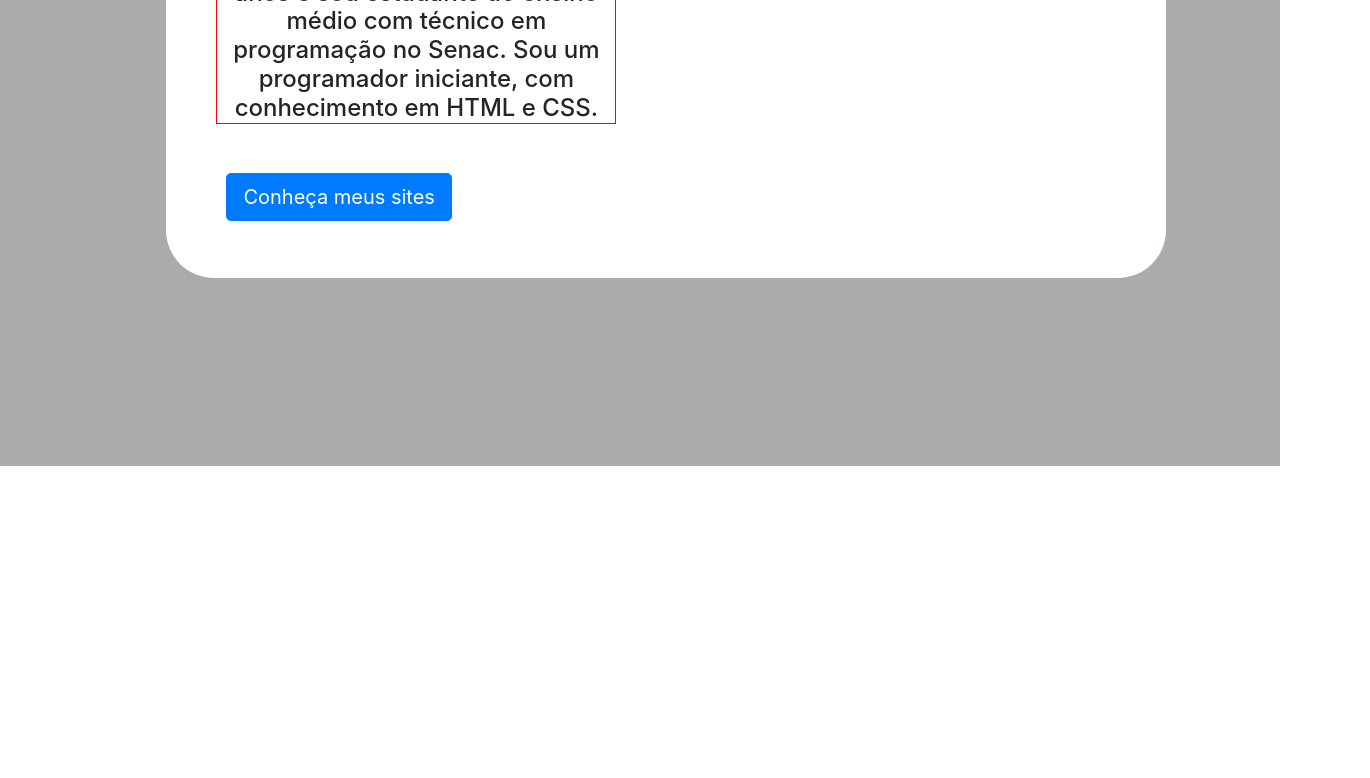
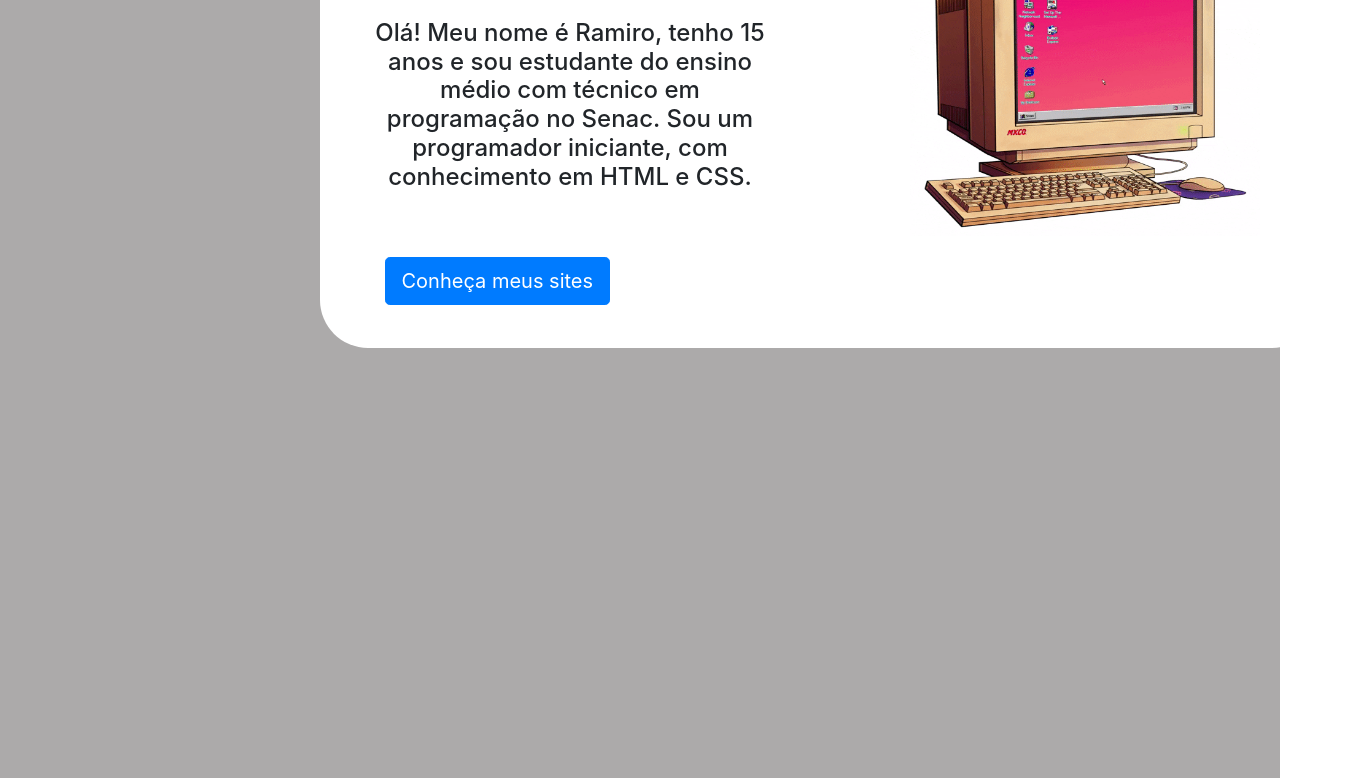
Before and after one commit to ramirotr/portfolio-ramiro, a plain HTML site: page index.html in a window 1280 px wide. Shown: the part 302-1080 px from the top of the page, 1370 px wide, since content can reach past the window. Before the commit the page ends 800 px from the top, so only its background shows below. Drawn offline with nearby package versions, Linux system fonts and the light colour scheme.

Commit message:
35%
ajustes para 1920x1080

```diff
--- a/index.html
+++ b/index.html
@@ -18,6 +18,7 @@
     </nav>
     <h2>SOBRE MIM</h2>
     <h4>Olá! Meu nome é Ramiro, tenho 15 anos e sou estudante do ensino médio com técnico em programação no Senac. Sou um programador iniciante, com conhecimento em HTML e CSS.</h4>
+    <img class="computador90ss" src="computador90ss.gif" alt="">
     <button type="button" id="botao-sites" class="btn btn-primary btn-lg"><a href="sites.html" style="color: white; text-decoration: none;" >Conheça meus sites</a></button>
 </div>
 </div>
--- a/style.css
+++ b/style.css
@@ -1,6 +1,6 @@
 .background{
       width: 100%;
-      height: 768px;
+      height: 1080px;
       background-color: rgb(172, 170, 170);
 }
 
@@ -8,15 +8,15 @@
       width: 1000px;
       height: 520px;
       background-color: white;
-      margin-left: 13%;
+      margin-left: 25%;
       position: relative;
-      top: 60px;
+      top: 130px;
       border-radius: 3em;
 }
 
 #botao-sites{
-      margin-top: 13%;
-      margin-left: 6%;
+      margin-top: 4%;
+      margin-left: -290px;
 }
 
 h2{
@@ -26,10 +26,17 @@ h2{
 }
 
 h4{
-      border: 1px solid red;
       margin-right: 600px;
       position: relative;
       top: 17%;
       left: 5%;
       text-align: center;
 }
+
+.computador90ss{
+      width: 350px;
+      height: 300px;
+      position: relative;
+      left: 590px;
+      bottom: 175px;
+}
```
Also changed, not shown: computador90ss.gif (added).
